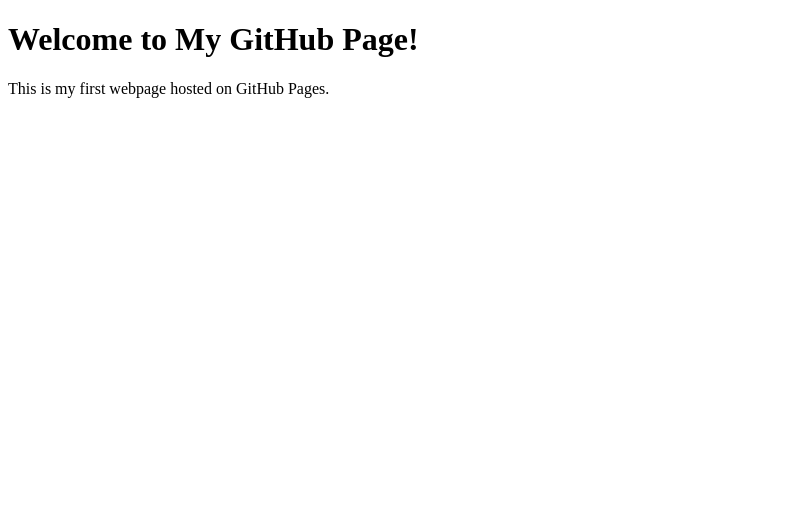
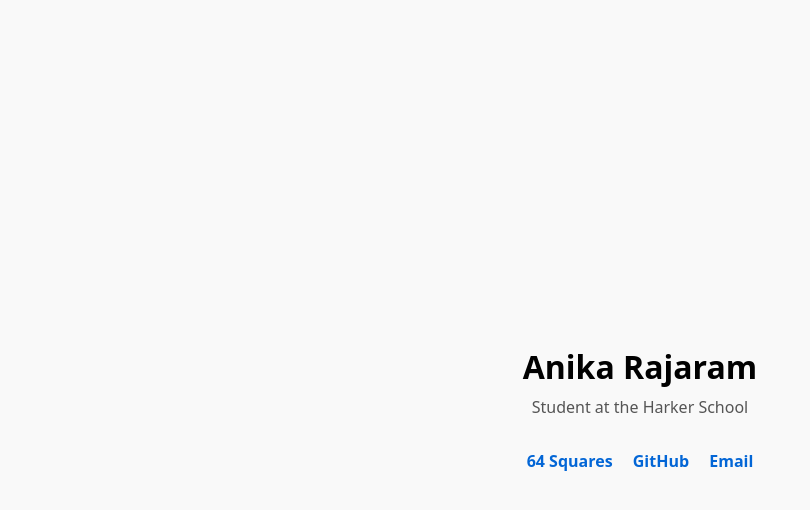
Before and after one commit to 26anikar/26anikar.github.io, a plain HTML site: page index.html in a window 1280 px wide. Shown: the whole page, without its empty margins (0-810 px from the left). Drawn offline with Linux system fonts and the light colour scheme.

Commit message:
Update index.html

```diff
--- a/index.html
+++ b/index.html
@@ -1,11 +1,43 @@
 <!DOCTYPE html>
 <html lang="en">
 <head>
-  <meta charset="UTF-8">
-  <title>My GitHub Page</title>
+  <meta charset="utf-8">
+  <title>Anika Rajaram</title>
+  <meta name="viewport" content="width=device-width,initial-scale=1">
+  <style>
+    body {
+      display: flex;
+      flex-direction: column;
+      align-items: center;
+      justify-content: center;
+      min-height: 100vh;
+      margin: 0;
+      padding: 1rem;
+      font-family: system-ui, sans-serif;
+      text-align: center;
+      background: #f0f0f0;
+      background-size: cover;
+      /* fallback color while image loads */
+      background-color: #f9f9f9;
+    }
+    h1 { margin: 0 0 0.5rem; font-size: 2rem; }
+    p.desc { margin: 0 0 1rem; color: #555; }
+    .links a {
+      margin: 0 0.5rem;
+      text-decoration: none;
+      font-weight: bold;
+      color: #0366d6;
+    }
+    .links a:hover { text-decoration: underline; }
+  </style>
 </head>
 <body>
-  <h1>Welcome to My GitHub Page!</h1>
-  <p>This is my first webpage hosted on GitHub Pages.</p>
+  <h1>Anika Rajaram</h1>
+  <p class="desc">Student at the Harker School</p>
+  <p class="links">
+    <a href="https://64squares.org/" target="_blank">64 Squares</a>
+    <a href="https://github.com/26anikarr" target="_blank">GitHub</a>
+    <a href="mailto:26anikar@gmail.com">Email</a>
+  </p>
 </body>
 </html>
```
